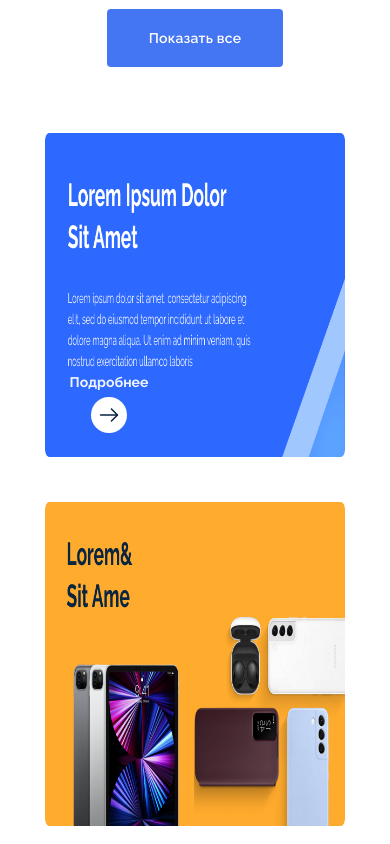
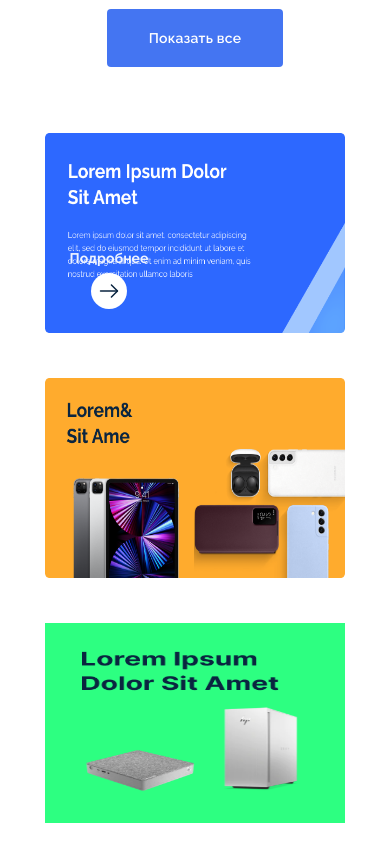
Before and after one commit to vadimDavidov/devices-shop, a Next.js app: page / in a window 390 px wide. Shown: the part 7600-8444 px from the top of the page. Built offline with nearby package versions, Linux system fonts and the light colour scheme.

Commit message:
Reduce max-height of images for sm screens

```diff
--- a/src/components/main/Adds.module.css
+++ b/src/components/main/Adds.module.css
@@ -89,6 +89,7 @@
   .add img {
     max-width: 300px;
     min-width: 300px;
+    max-height: 200px;
     align-self: center;
   }
   .linkGroup {
```
